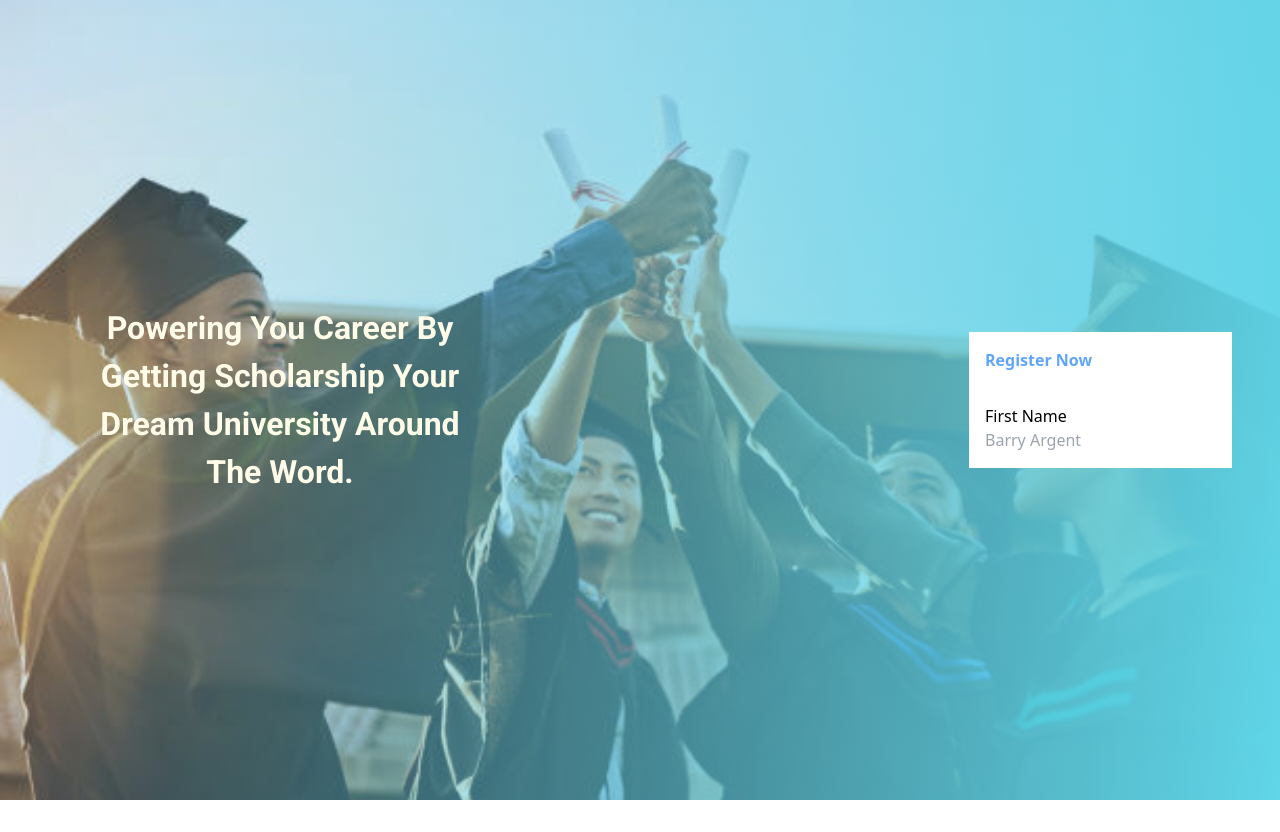
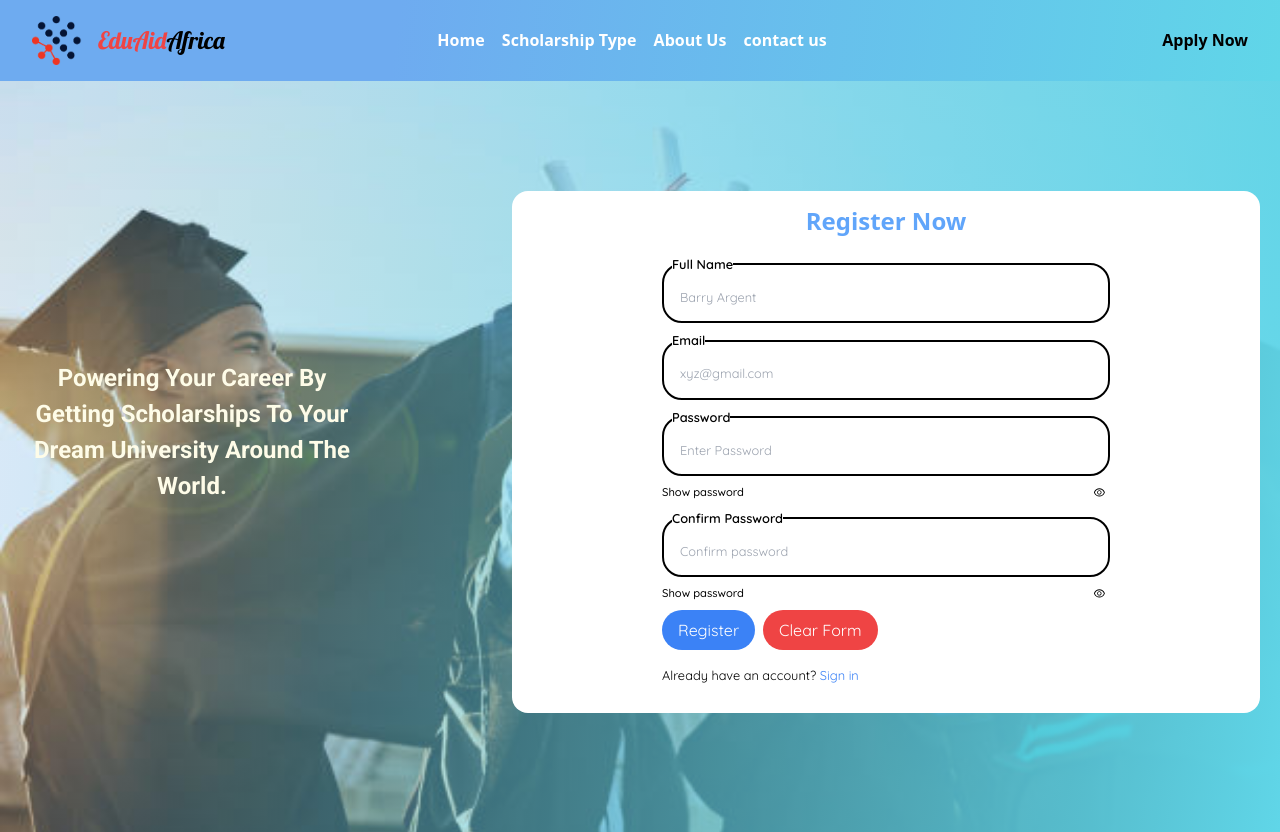
Before and after one commit to Bsakwa/EduAidAfrica, a React (Vite) app in the folder client/: page / in a window 1280 px wide. Before the commit the page ends 800 px from the top, so only its background shows below. Built offline with nearby package versions, Linux system fonts and the light colour scheme.

Commit message:
done with the sight up page

```diff
--- a/client/package.json
+++ b/client/package.json
@@ -12,6 +12,7 @@
   "dependencies": {
     "react": "^18.2.0",
     "react-dom": "^18.2.0",
+    "react-icons": "^4.11.0",
     "react-router-dom": "^6.16.0"
   },
   "devDependencies": {
--- a/client/src/componets/Login/Login_Hero.jsx
+++ b/client/src/componets/Login/Login_Hero.jsx
@@ -1,30 +1,143 @@
-import React from 'react'
-import bg from "../../assets/hero-bg-1.jpg"
-import './styles.css'
+import React, { useState } from 'react';
+import './styles.css';
+import { AiOutlineEye, AiOutlineEyeInvisible } from 'react-icons/ai';
 
 const Login_Hero = () => {
+  const [passwordVisible, setPasswordVisible] = useState(false);
+  const [isRegisterPage, setIsRegisterPage] = useState(true); // Initially, show the register page
+
+  const togglePasswordVisibility = () => {
+    setPasswordVisible(!passwordVisible);
+  };
+
+  const handleTogglePage = () => {
+    setIsRegisterPage(!isRegisterPage);
+  };
+
+  const [formData, setFormData] = useState({
+    fullName: '',
+    email: '',
+    password: '',
+    confirmPassword: '',
+  });
+
+  const handleInputChange = (e) => {
+    const { name, value } = e.target;
+    setFormData({
+      ...formData,
+      [name]: value,
+    });
+  };
+
+  const handleSubmit = (e) => {
+    e.preventDefault();
+    // Handle form submission logic here
+    console.log('Form submitted:', formData);
+  };
+
   return (
     <div className=' '>
-      <div className="herocontainer flex">
-                  <div className="form-content absolute  top-0 bottom-0 right-0 left  w-full h-full flex justify-between items-center">
-                    <div className="text">
-                     <h1 className='capitalize flex font-roboto text-[2rem] font-bold ml-[5rem] text-yellow-50 text-center w-[25rem]'>Powering you career by getting scholarship your dream university around the word.</h1>
+      <div className="herocontainer  flex">
+        <div className="form-content   gap-[10rem] mt-8 overflow-hidden w-full h-screen flex justify-between items-center">
+          <div className="text">
+            <h1 className='capitalize flex font-roboto text-[1.5rem] font-bold ml-[2rem] text-yellow-50 text-center w-[20rem]'>
+              Powering your career by getting scholarships to your dream university around the world.
+            </h1>
+          </div>
+          <div className="form flex relative bg-white flex-col rounded-[1rem] items-center p-3 w-full mr-5 mt-10 justify-start">
+            {isRegisterPage ? (
+              <>
+                {/* Register Form */}
+                <h1 className="capitalize text-blue-400 font-bold text-[1.5rem]">Register Now</h1>
+                <form action="" className='w-full font-quicksand flex flex-col gap-2 p-4 max-w-[30rem]' onSubmit={handleSubmit}>
+                  <fieldset className='w-full p-2'>
+                    <legend className='text-[0.8rem] font-semibold capitalize'>Full Name</legend>
+                    <input className='p-1 text-[0.8rem] overflow-hidden' type="text" placeholder='Barry Argent' name="fullName" value={formData.fullName} onChange={handleInputChange} />
+                  </fieldset>
+                  <fieldset className='w-full p-2'>
+                    <legend className='text-[0.8rem] font-semibold capitalize'>Email</legend>
+                    <input className='p-1 text-[0.8rem] overflow-hidden' type="email" placeholder='xyz@gmail.com' name="email" value={formData.email} onChange={handleInputChange} />
+                  </fieldset>
+                  <fieldset className='w-full p-2'>
+                    <legend className='text-[0.8rem] font-semibold capitalize'>Password</legend>
+                    <input className='p-1 text-[0.8rem] overflow-hidden' type={passwordVisible ? 'text' : 'password'} placeholder='Enter Password' name="password" value={formData.password} onChange={handleInputChange} />
+                  </fieldset>
+                  <span className='flex items-center relative gap-1 text-[0.7rem] font-medium'>
+                    Show password
+                    <div className='icons absolute right-1'>
+                      {passwordVisible ? (
+                        <AiOutlineEyeInvisible className='text-[0.8rem]' onClick={togglePasswordVisibility} />
+                      ) : (
+                        <AiOutlineEye className='text-[0.8rem]' onClick={togglePasswordVisibility} />
+                      )}
                     </div>
-                    <div className="form flex relative bg-white flex-col items-start p-4   justify-start mr-12 gap-8">
-                      <h1 className="capitalize text-blue-400 font-bold text-[1rem]">register now</h1>
-                      <form action="" className= ''>
-                          <fieldset>
-                            <legend className='capitalize'>First name</legend>
-                            <input type="text" placeholder='Barry Argent' />
-                          </fieldset>
-                     </form>
+                  </span>
+                  <fieldset className='w-full p-2'>
+                    <legend className='text-[0.8rem] font-semibold capitalize'>Confirm Password</legend>
+                    <input className='p-1 text-[0.8rem] overflow-hidden' type="password" placeholder='Confirm password' name="confirmPassword" value={formData.confirmPassword} onChange={handleInputChange} />
+                  </fieldset>
+                  <span className='flex items-center relative gap-1 text-[0.7rem] font-medium'>
+                    Show password
+                    <div className='icons absolute right-1'>
+                      {passwordVisible ? (
+                        <AiOutlineEyeInvisible className='text-[0.8rem]' onClick={togglePasswordVisibility} />
+                      ) : (
+                        <AiOutlineEye className='text-[0.8rem]' onClick={togglePasswordVisibility} />
+                      )}
                     </div>
+                  </span>
+                  <div className="flex gap-2">
+                    <button type="submit" className="bg-blue-500 hover:bg-blue-600 text-white py-2 px-4 rounded-full">
+                      Register
+                    </button>
+                    <button type="button" onClick={() => setFormData({ ...formData, fullName: '', email: '', password: '', confirmPassword: '' })} className="bg-red-500 hover:bg-red-600 text-white py-2 px-4 rounded-full">
+                      Clear Form
+                    </button>
+                  </div>
+                  <p className="text-[0.8rem] mt-2">
+                    Already have an account? <span className="text-blue-500 cursor-pointer" onClick={handleTogglePage}>Sign in</span>
+                  </p>
+                </form>
+              </>
+            ) : (
+              <>
+                {/* Login Form */}
+                <h1 className="capitalize text-blue-400 font-bold text-[1.5rem]">Login</h1>
+                <form action="" className='w-full font-quicksand flex flex-col gap-2 p-4 max-w-[30rem]' onSubmit={handleSubmit}>
+                  <fieldset className='w-full p-2'>
+                    <legend className='text-[0.8rem] font-semibold capitalize'>Email</legend>
+                    <input className='p-1 text-[0.8rem] overflow-hidden' type="email" placeholder='xyz@gmail.com' name="email" value={formData.email} onChange={handleInputChange} />
+                  </fieldset>
+                  <fieldset className='w-full p-2'>
+                    <legend className='text-[0.8rem] font-semibold capitalize'>Password</legend>
+                    <input className='p-1 text-[0.8rem] overflow-hidden' type={passwordVisible ? 'text' : 'password'} placeholder='Enter Password' name="password" value={formData.password} onChange={handleInputChange} />
+                  </fieldset>
+                  <span className='flex items-center relative gap-1 text-[0.7rem] font-medium'>
+                    Show password
+                    <div className='icons absolute right-1'>
+                      {passwordVisible ? (
+                        <AiOutlineEyeInvisible className='text-[0.8rem]' onClick={togglePasswordVisibility} />
+                      ) : (
+                        <AiOutlineEye className='text-[0.8rem]' onClick={togglePasswordVisibility} />
+                      )}
                     </div>
-
+                  </span>
+                  <div className="flex gap-2">
+                    <button type="submit" className="bg-blue-500 hover:bg-blue-600 text-white py-2 px-4 rounded-full">
+                      Login
+                    </button>
+                  </div>
+                  <p className="text-[0.8rem] mt-2">
+                    Don't have an account? <span className="text-blue-500 cursor-pointer" onClick={handleTogglePage}>Sign up</span>
+                  </p>
+                </form>
+              </>
+            )}
+          </div>
+        </div>
       </div>
-
     </div>
   )
 }
 
-export default Login_Hero
+export default Login_Hero;
--- a/client/src/componets/Login/styles.css
+++ b/client/src/componets/Login/styles.css
@@ -9,3 +9,14 @@
     background-attachment: fixed;
     background-size: cover;
 }
+
+fieldset{
+      border: 2px solid black ;
+      border-radius: 20px;
+}
+input[type="text"],
+input[type="email"],
+input[type="password"]{
+      margin: 2px 4px;
+      width: 90%;
+}
--- a/client/src/componets/main_componet/Nav/Nav.jsx
+++ b/client/src/componets/main_componet/Nav/Nav.jsx
@@ -4,9 +4,9 @@ import { NavLink } from 'react-router-dom';
 
 const Nav = () => {
   return (
-    <header className='flex flex-row z-2 absolute w-full justify-between items-center px-8 py-4 bg-blue-200 border-none'>
-      <div className="logo w-full h-full">
-            <img src={logo} alt="" width={50} />
+    <header className='flex flex-row z-2 absolute w-full justify-between items-center px-8 py-4 bg-gradient border-none'>
+      <div className="logo flex gap-4 items-center w-full h-full">
+            <img src={logo} alt="" width={50} /><span className='font-lobster text-[1.5rem]'> <span className='text-red-500'>EduAid</span>Africa</span>
       </div>
             <nav className='w-full h-full flex text-white  flex-row justify-between items-center text-body font-semibold'>
                   <NavLink className='nav_list mr-4' to="/">Home</NavLink>
--- a/client/tailwind.config.js
+++ b/client/tailwind.config.js
@@ -6,6 +6,9 @@ export default {
   ],
   theme: {
     extend: {
+      backgroundImage: {
+      'gradient': 'linear-gradient(98deg, #6eabf0 31%, #60d6e8)',
+    },
       fontFamily: {
         lobster: ['Lobster', 'cursive'],
         'nunito-sans': ['Nunito Sans', 'sans-serif'],
```
Also changed, not shown: 1 other file (tests, documents, lock files or other folders).
